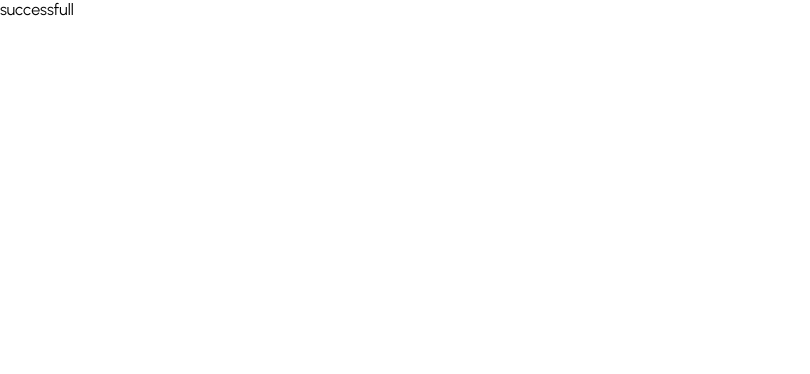
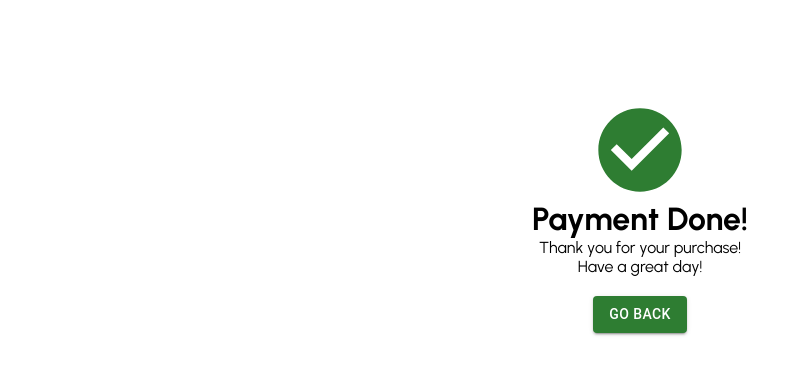
Before and after one commit to EnglishCNTT/Bala.CoFashion, a React (Create React App) app in the folder client/: page /success in a window 1280 px wide. Shown: the top 374 px of the page, without its empty margins (0-810 px from the left). Built offline with nearby package versions, Linux system fonts and the light colour scheme.

Commit message:
success page

```diff
--- a/client/src/pages/Success.jsx
+++ b/client/src/pages/Success.jsx
@@ -1,12 +1,37 @@
-import { useLocation } from "react-router-dom";
+import { Link, useLocation } from "react-router-dom";
+import styled from "styled-components";
+import CheckCircleIcon from '@mui/icons-material/CheckCircle';
+import { createSvgIcon } from '@mui/material/utils';
+import Button from '@mui/material/Button';
 const Success = () => {
     const location = useLocation();
     console.log(location)
+    const Container = styled.div`
+        width:450px;
+        height:500px;
+        display:flex;
+        flex-direction:column;
+        align-items:center;
+        margin-left: auto;
+        margin-right: auto;
+        margin-top: 100px;
+    `;
+
+
     return (
-        <div>
-            successfull
-        </div>
+        <Container>
+            <CheckCircleIcon color="success" sx={{ fontSize: 100 }}/>
+
+            <h1>Payment Done!</h1>
+            <p>Thank you for your purchase!</p>
+            <p> Have a great day!</p>
+            <Link to="/">
+            <Button variant="contained" color="success" style={{marginTop:20}}>Go Back</Button>
+            </Link>
+
+        </Container>
     )
 }
 
+
 export default Success
```
